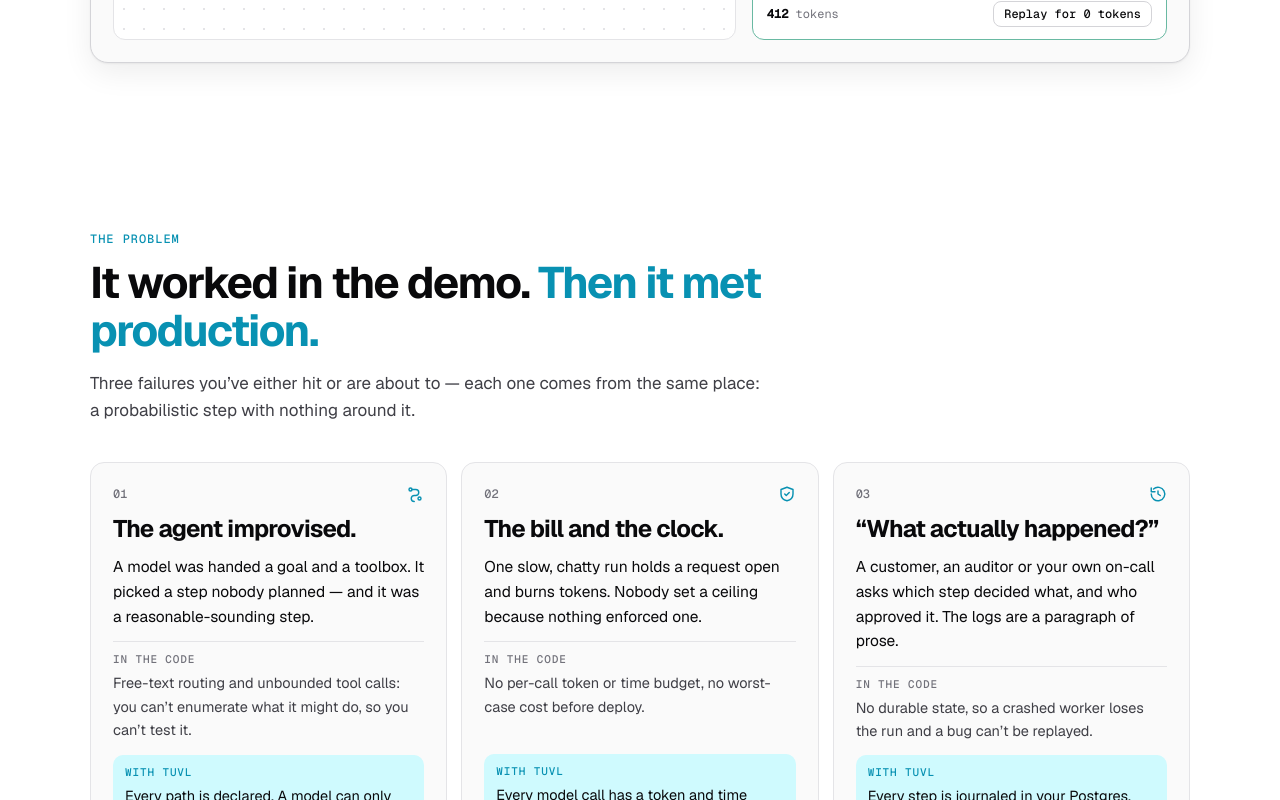
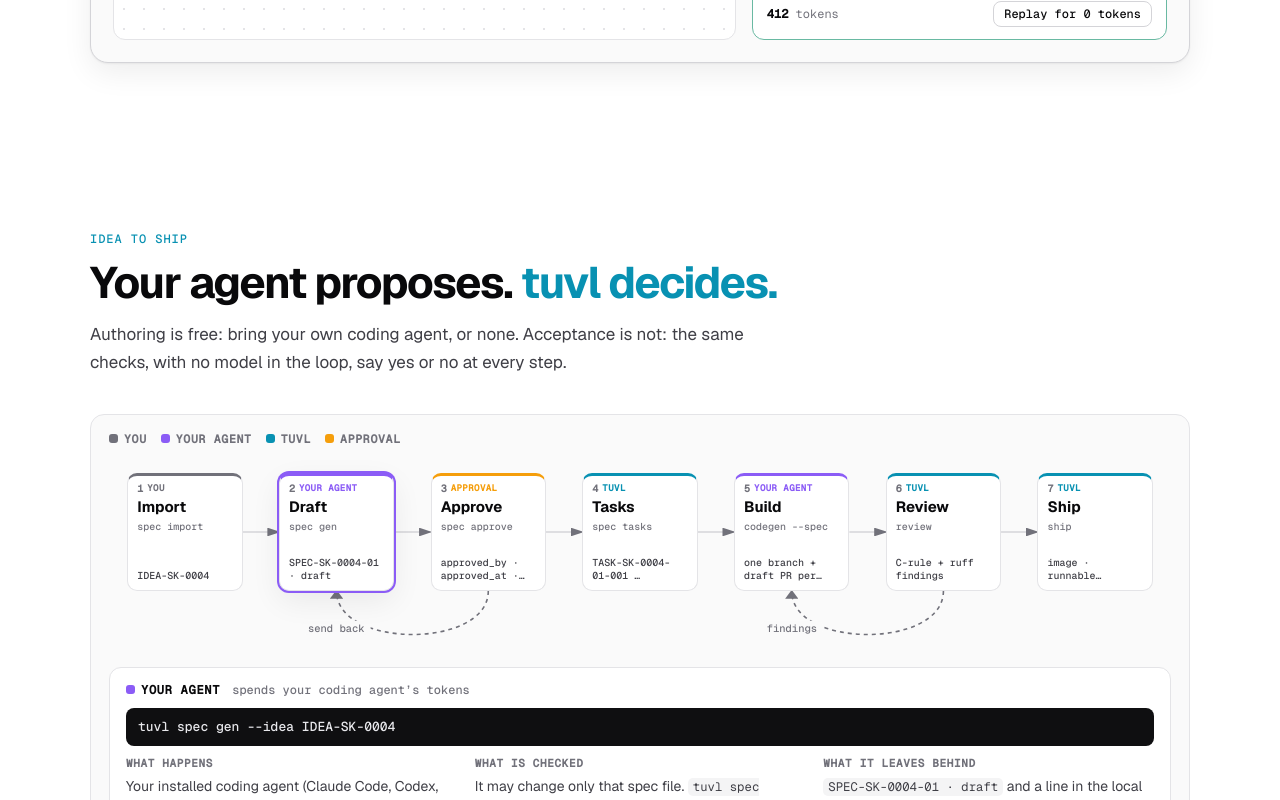
Before and after one commit to tuvl-io/public, a React (Vite) app: page / in a window 1280 px wide. Shown: the part 1160-1960 px from the top of the page. Built offline with nearby package versions, Linux system fonts and the light colour scheme.

Commit message:
Portal: Idea to ship comes right after the hero

```diff
--- a/src/App.jsx
+++ b/src/App.jsx
@@ -24,11 +24,11 @@ export default function App() {
       <ThemeToggle />
       <main>
         <Hero />
+        <Pipeline />
         <Problem />
         <Alignment />
         <Agents />
         <Stop />
-        <Pipeline />
         <Journey />
         <Compare />
         <Faq />
--- a/src/components/Nav.jsx
+++ b/src/components/Nav.jsx
@@ -31,10 +31,10 @@ export default function Nav() {
           <span className="brand-ml" lang="ml" title="തൂവൽ — “feather” in Malayalam">തൂവൽ</span>
         </a>
         <nav className="nav-links" aria-label="Page">
+          <a href="#pipeline">Idea to ship</a>
           <a href="#problem">Problem</a>
           <a href="#alignment">Spec to build</a>
           <a href="#agents">Insight</a>
-          <a href="#pipeline">Idea to ship</a>
           <a href="#faq">FAQ</a>
           <a href={docs('/why-tuvl/')}>Why tuvl</a>
           <a href={docs('/')}>Docs</a>
```
